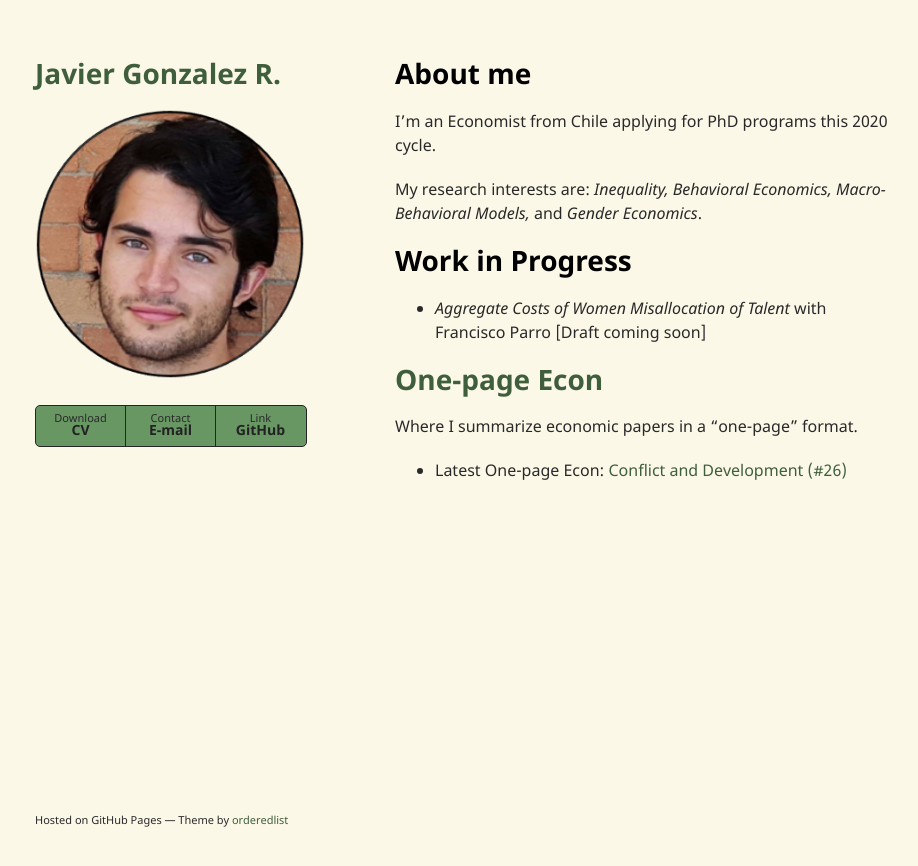
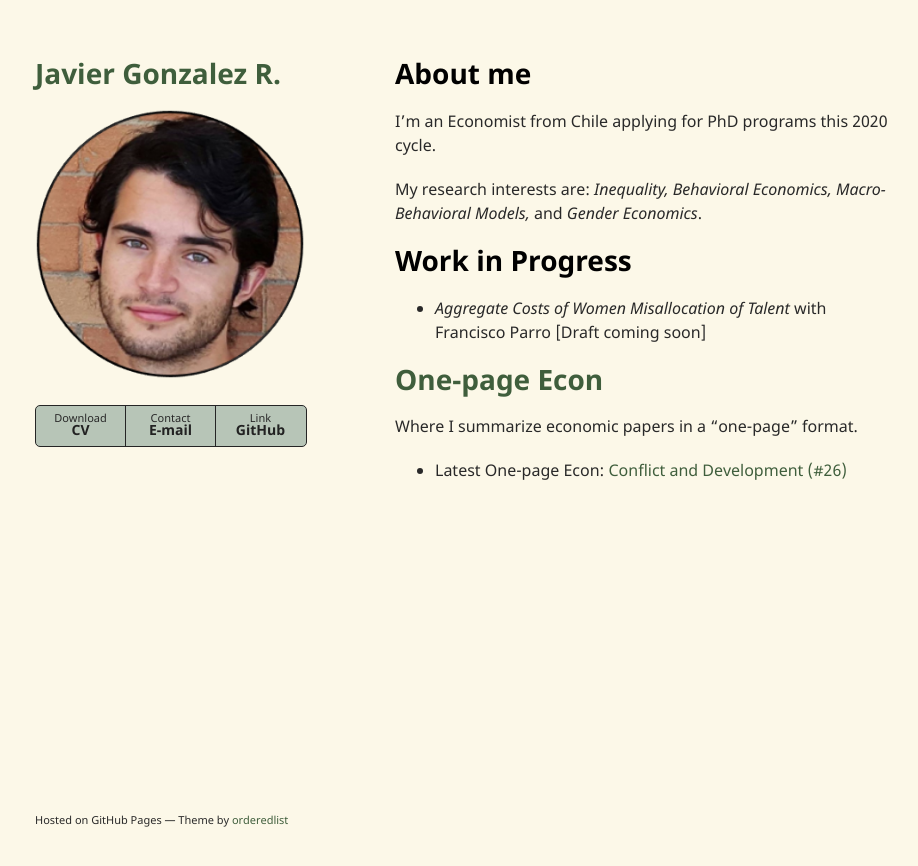
Before and after one commit to jjgecon/jjgecon.github.io, a Jekyll site: the page built from index.md, in a window 1280 px wide. Shown: the top 866 px of the page, without its empty margins (175-1093 px from the left). Built offline with Jekyll 4.4.1, drawn with Linux system fonts in a browser that asks for light colours; the repository's description, which GitHub fills in, is left out; our own code applies the rules of GitHub Pages for plain Markdown files.

Commit message:
Signed-off-by: jjgecon <javierj.g18@gmail.com>

```diff
--- a/_sass/jekyll-theme-minimal.scss
+++ b/_sass/jekyll-theme-minimal.scss
@@ -115,7 +115,7 @@ ul.downloads {
   list-style:none;
   height:40px;
   padding:0;
-  background:#689764;
+  background:#b7c5b7;
   border-radius:5px;
   border:1px solid #252525;
   width:270px;
```
